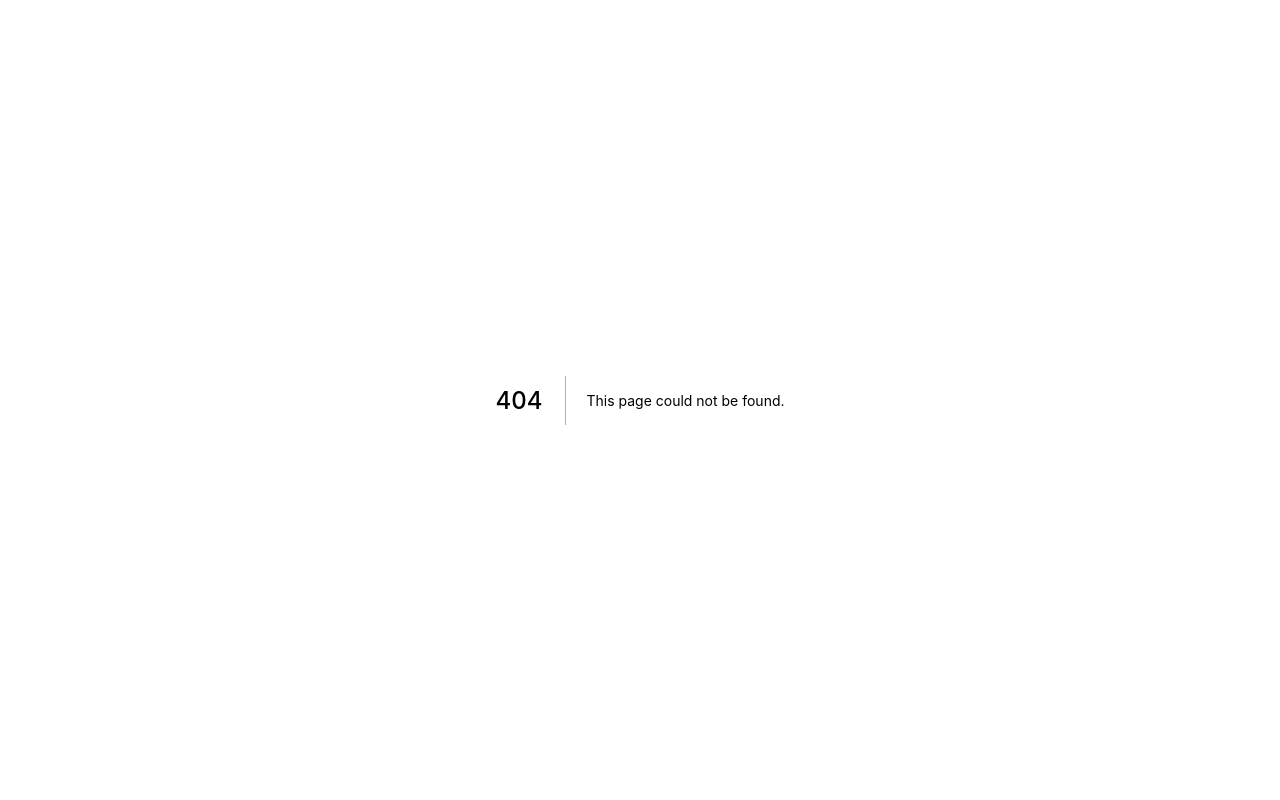
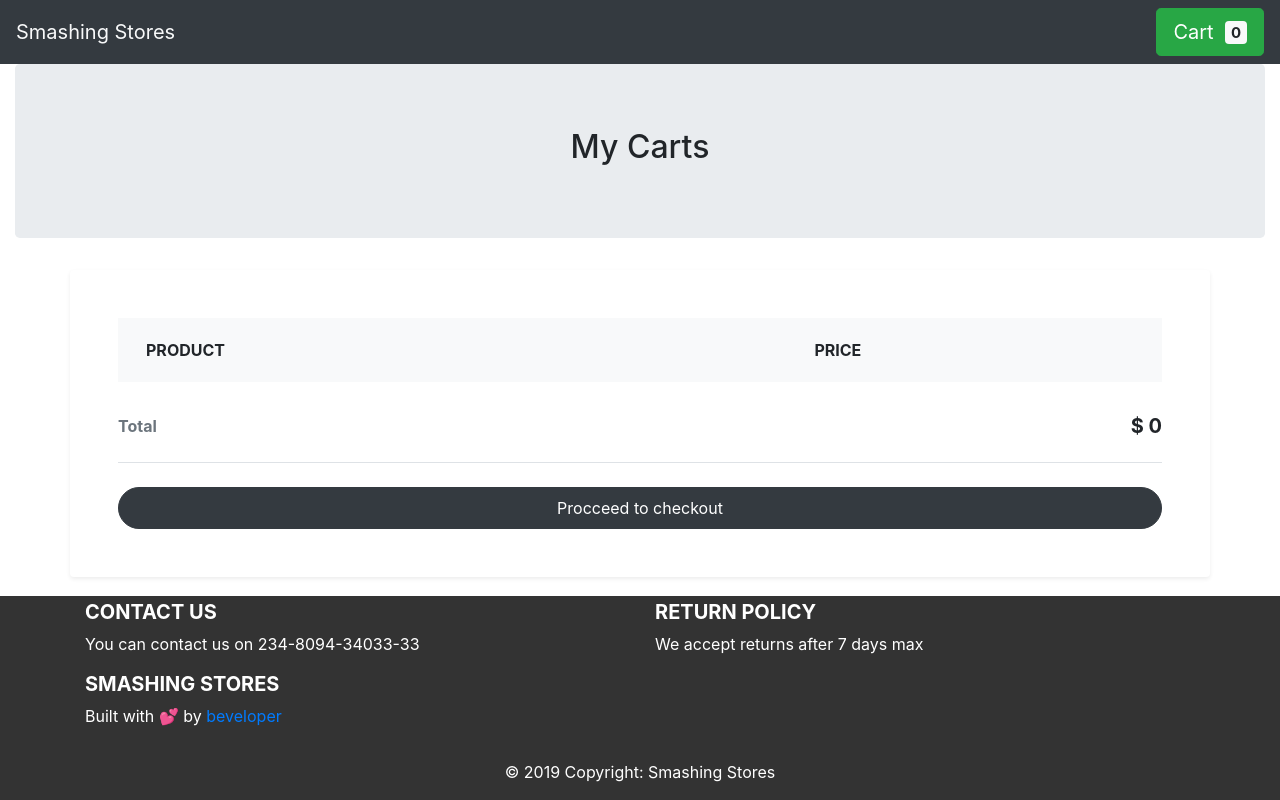
Before and after one commit to krofax/JAMstack-Cart, a Next.js app: page /cart in a window 1280 px wide. Before the commit this address had no page. Built offline with nearby package versions, Linux system fonts and the light colour scheme.

Commit message:
make cart feature

```diff
--- a/components/Footer.js
+++ b/components/Footer.js
@@ -8,7 +8,7 @@ const Footer = () => {
         "color":"#fff",
     };
     return (
-        <footer style={mystyle} className="page-footer font-small bg-blue pt-4">
+        <footer style={mystyle} className="page-footer font-small bg-blue pt-1">
           <div className="container text-center text-md-left">
             <div className="row">
               <div className="col-md-6 mt-md-0 mt-3">
--- a/components/Layout.js
+++ b/components/Layout.js
@@ -9,7 +9,7 @@ function Layout(props) {
       <Head>
         <title>Shopping Cart</title>
         <meta name="viewport" content="initial-scale=1.0, width=device-width" />
-        <link href="https://stackpath.bootstrapcdn.com/bootstrap/4.3.1/css/bootstrap.min.css" rel="stylesheet" integrity="sha384-ggOyR0iXCbMQv3Xipma34MD+dH/1fQ784/j6cY/iJTQUOhcWr7x9JvoRxT2MZw1T" crossorigin="anonymous"/>
+        <link href="https://stackpath.bootstrapcdn.com/bootstrap/4.3.1/css/bootstrap.min.css" rel="stylesheet" integrity="sha384-ggOyR0iXCbMQv3Xipma34MD+dH/1fQ784/j6cY/iJTQUOhcWr7x9JvoRxT2MZw1T" crossOrigin="anonymous"/>
       </Head>
       <Navbar/>
        <div className="container-fluid">{props.children}</div>
--- a/components/Navbar.js
+++ b/components/Navbar.js
@@ -1,12 +1,19 @@
 
-import React from 'react';
+import React, {useContext} from 'react';
+import cartContext from './contextCart'
+const Navbar = (props) => {
+  const { cart } = useContext(cartContext)
+  return (
+    <>
+      <nav className="navbar navbar-light bg-dark">
+        <a href="/" className="navbar-brand text-light" >Smashing Stores</a>
+        <a href="/cart" className="btn btn-success btn-lg ml-3" >
+          <i className="fa fa-shopping-cart"></i> Cart &nbsp;
+          <span className="badge badge-light">{cart.length}</span>
+        </a>
+      </nav>
 
-const Navbar = (props) => {
-  return (
-    <nav className="navbar navbar-light bg-light">
-      <h3><a href="/">Smashing Stores</a></h3>
-      <a href="/cart" className="btn btn-outline-primary my-2 my-sm-0">Cart</a>
-    </nav>
+      </>
   );
 };
 export default Navbar;
--- /dev/null
+++ b/components/contextCart.js
@@ -0,0 +1,5 @@
+import { createContext } from 'react';
+
+const contextCart = createContext();
+
+export default contextCart;
--- /dev/null
+++ b/pages/_app.js
@@ -0,0 +1,48 @@
+
+import App from 'next/app'
+import Layout from '../components/layout.js'
+import contextCart from '../components/contextCart';
+
+export default class MyApp extends App {
+
+  state = {
+    cart: [],
+    carttotal: 0
+  }
+
+  componentDidMount = () => {
+    const cart = JSON.parse(localStorage.getItem('cart'));
+    const carttotal = JSON.parse(localStorage.getItem('total'));
+    if (cart) {
+      this.setState({
+        cart,
+        carttotal
+      });
+    }
+  };
+
+  addToCart = (product) => {
+    this.setState({
+      cart: [...this.state.cart, product]
+    });
+    localStorage.setItem('cart', JSON.stringify(this.state.cart));
+  }
+
+  calculateTotal = (price) => {
+    this.setState({
+      carttotal: this.state.carttotal + price
+    });
+    localStorage.setItem('total', JSON.stringify(this.state.carttotal));
+  }
+
+  render() {
+    const { Component, pageProps } = this.props
+    return (
+      <contextCart.Provider value={{ cart: this.state.cart, addToCart: this.addToCart, total: this.calculateTotal, carttotal: this.state.carttotal }}>
+        <Layout>
+          <Component {...pageProps} />
+        </Layout>
+      </contextCart.Provider>
+    )
+  }
+}
--- /dev/null
+++ b/pages/cart.js
@@ -0,0 +1,60 @@
+
+import { useContext } from 'react';
+import contextCart from '../components/contextCart';
+
+const Cart = () => {
+  const { cart, carttotal } = useContext(contextCart);
+  return (
+    <div>
+      <section className="jumbotron text-center">
+        <div className="container">
+          <h2 className="jumbotron-heading">My Carts</h2>
+        </div>
+      </section>
+      <div className="pb-5">
+        <div className="container">
+          <div className="row">
+            <div className="col-lg-12 p-5 bg-white rounded shadow-sm mb-5">
+              <div className="table-responsive">
+                <table className="table">
+                  <thead>
+                    <tr>
+                      <th scope="col" className="border-0 bg-light">
+                        <div className="p-2 px-3 text-uppercase">Product</div>
+                      </th>
+                      <th scope="col" className="border-0 bg-light">
+                        <div className="py-2 text-uppercase">Price</div>
+                      </th>
+                    </tr>
+                  </thead>
+                  <tbody>
+                    {cart.map(item =>
+                      <tr>
+                        <th scope="row" className="border-0">
+                          <div className="p-2">
+                            <img src={item.fields.image.url} alt="product" width="70" className="img-fluid rounded shadow-sm" />
+                            <div className="ml-3 d-inline-block align-middle">
+                              <h5 className="mb-0"> <a href="#" className="text-dark d-inline-block align-middle">{item.fields.description}</a></h5>
+                            </div>
+                          </div>
+                        </th>
+                        <td className="border-0 align-middle"><strong>$ {item.fields.price}</strong></td>
+                      </tr>
+                    )}
+                  </tbody>
+                </table>
+              </div>
+              <ul className="list-unstyled mb-4">
+                <li className="d-flex justify-content-between py-3 border-bottom"><strong className="text-muted">Total</strong>
+                  <h5 className="font-weight-bold">$ {carttotal}</h5>
+                </li>
+              </ul>
+              <a href="#" className="btn btn-dark rounded-pill py-2 btn-block">Procceed to checkout</a>
+            </div>
+          </div>
+        </div>
+      </div>
+    </div>
+  )
+}
+export default Cart;
```
Also changed, not shown: components/Product.js (+12 -10 lines), components/Products.js (+6 -11 lines), pages/index.js (+15 -3 lines).
